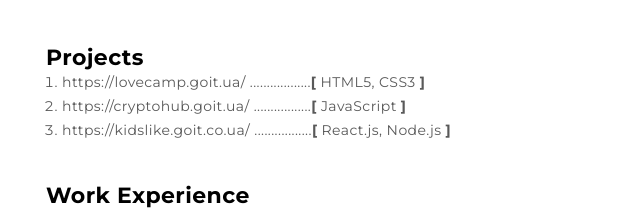
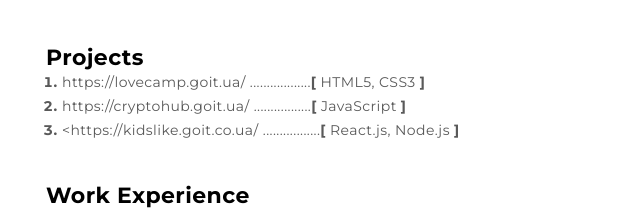
Before and after one commit to ArtSherlock/cv-goit, a plain HTML site: page index.html in a window 1280 px wide. Shown: the part 365-582 px from the top of the page, 454-1094 px from the left. Drawn offline with Linux system fonts and the light colour scheme.

Commit message:
add bold for digits

```diff
--- a/index.html
+++ b/index.html
@@ -58,16 +58,16 @@
       <h3>Projects</h3>
       <ol>
         <li>
-          <a href="https://lovecamp.goit.ua">https://lovecamp.goit.ua/</a>
-          <span>..................<b>[</b> HTML5, CSS3 <b>]</b></span>
+          <span><a href="https://lovecamp.goit.ua">https://lovecamp.goit.ua/</a>
+          ..................<b>[</b> HTML5, CSS3 <b>]</b></span>
         </li>
         <li>
-          <a href="https://cryptohub.goit.ua">https://cryptohub.goit.ua/</a>
-          <span>.................<b>[</b> JavaScript <b>]</b></span>
+          <span><a href="https://cryptohub.goit.ua">https://cryptohub.goit.ua/</a>
+          .................<b>[</b> JavaScript <b>]</b></span>
         </li>
         <li>
-          <a href="https://kidslike.goit.co.ua">https://kidslike.goit.co.ua/</a>
-          <span>.................<b>[</b> React.js, Node.js <b>]</b></span>
+          <span><<a href="https://kidslike.goit.co.ua">https://kidslike.goit.co.ua/</a>
+          .................<b>[</b> React.js, Node.js <b>]</b></span>
         </li>
       </ol>
     </section>
--- a/style.css
+++ b/style.css
@@ -40,12 +40,18 @@ aside section {
 }
 
 ul {margin-left: 14px;}
-ol {margin-left: 16px;}
+ol {
+  margin-left: 16px;
+  font-weight: 700;
+}
+ol span {font-weight: 400;}
 
 
 aside li{color: #ff6b08;}
 aside li span{color: #fff;}
 article h4 {margin-top: 12px;}
+
+
 
 
 article {padding: 108px 90px;}
```
